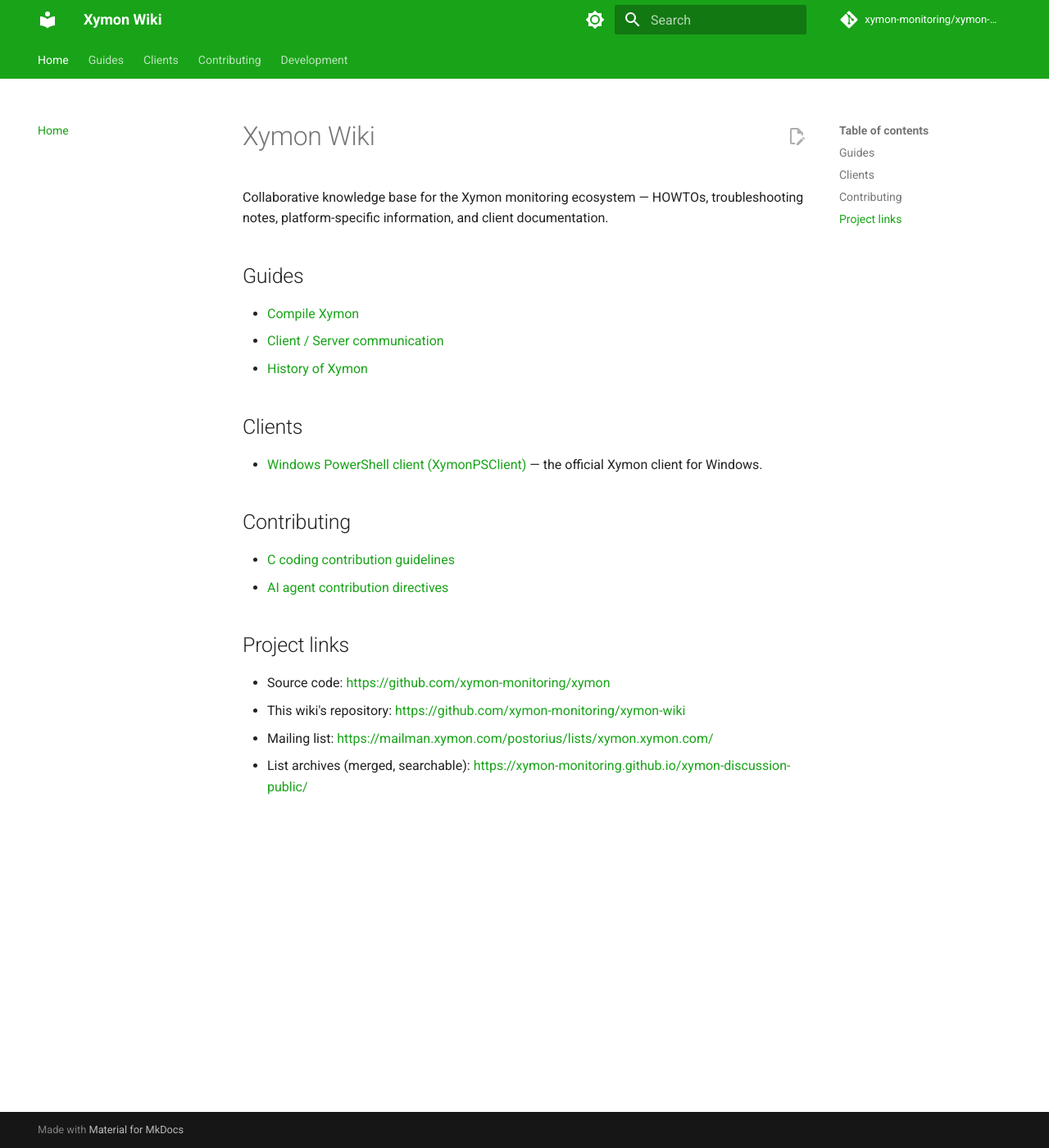
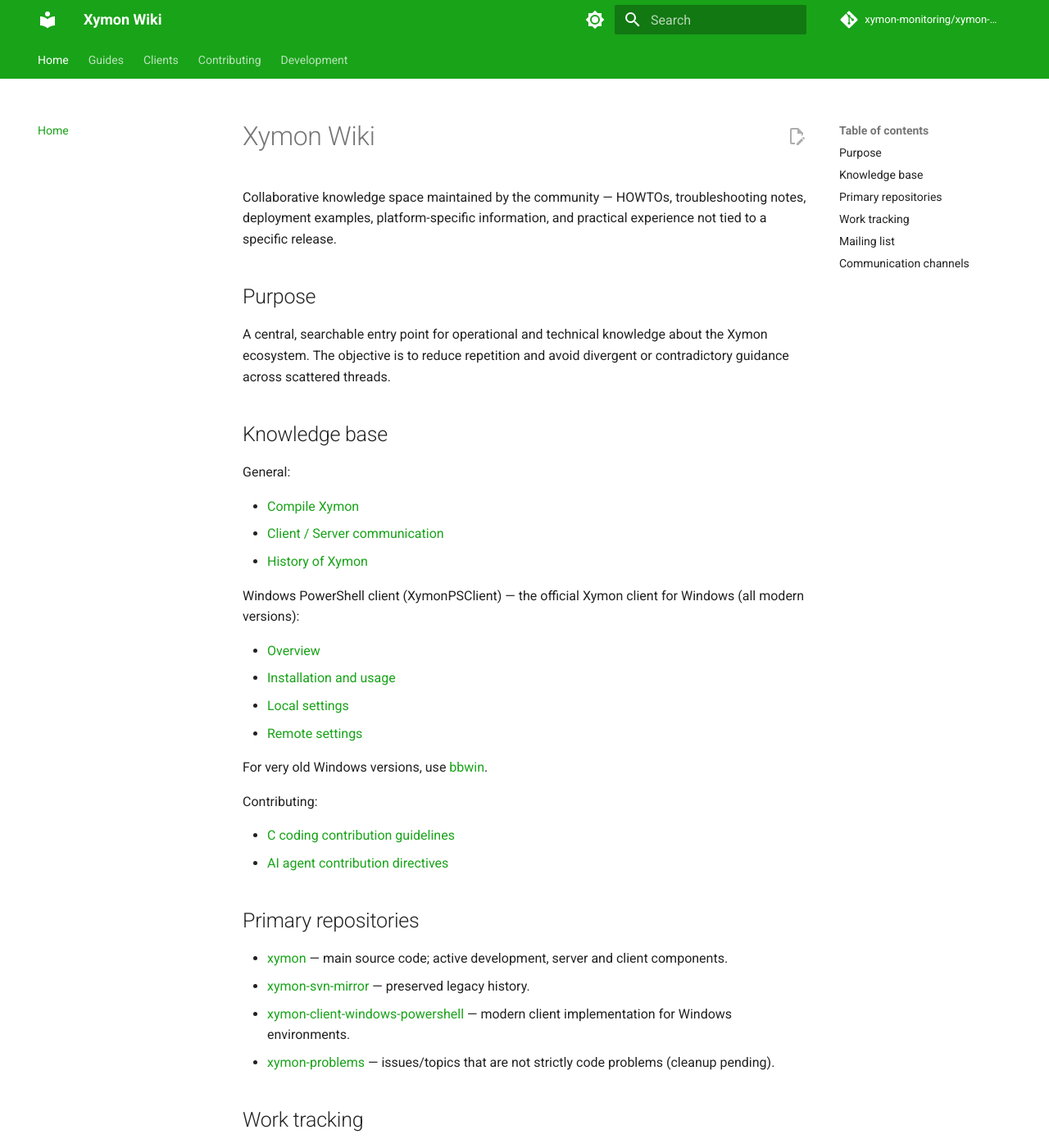
Before and after one commit to xymon-monitoring/xymon-wiki, an MkDocs documentation site: the page built from docs/index.md, in a window 1280 px wide and 1400 px high. Shown: the whole window at 82% size. Built offline with MkDocs 1.6.1 and Material for MkDocs 9.7.7, drawn with Linux system fonts in a browser that asks for light colours; comment, search, counter and statistics services are not loaded; some of the changed text lies outside the part shown.

Commit message:
docs: make the published home the canonical hub; README points to it (#9)
Fold all of the README's content (Purpose, knowledge-base index, primary
repositories, work tracking, mailing list + the three archives, communication
channels) into docs/index.md so the published site carries the full information,
with site-relative links. Reduce README.md to a short, elegant pointer to
https://xymon-monitoring.github.io/xymon-wiki/ plus how it's published and how
to contribute. No information dropped.

Co-authored-by: Bonomani <8841264+bonomani@users.noreply.github.com>

```diff
--- a/docs/index.md
+++ b/docs/index.md
@@ -1,26 +1,59 @@
 # Xymon Wiki
 
-Collaborative knowledge base for the Xymon monitoring ecosystem — HOWTOs,
-troubleshooting notes, platform-specific information, and client documentation.
+Collaborative knowledge space maintained by the community — HOWTOs, troubleshooting
+notes, deployment examples, platform-specific information, and practical experience
+not tied to a specific release.
 
-## Guides
+## Purpose
+
+A central, searchable entry point for operational and technical knowledge about the
+Xymon ecosystem. The objective is to reduce repetition and avoid divergent or
+contradictory guidance across scattered threads.
+
+## Knowledge base
+
+General:
 
 - [Compile Xymon](guides/how-to-compile-xymon.md)
 - [Client / Server communication](guides/client-server-communication.md)
 - [History of Xymon](guides/history-of-xymon.md)
 
-## Clients
+Windows PowerShell client (XymonPSClient) — the official Xymon client for Windows
+(all modern versions):
 
-- [Windows PowerShell client (XymonPSClient)](clients/windows-powershell/index.md) — the official Xymon client for Windows.
+- [Overview](clients/windows-powershell/index.md)
+- [Installation and usage](clients/windows-powershell/installation.md)
+- [Local settings](clients/windows-powershell/local-settings.md)
+- [Remote settings](clients/windows-powershell/remote-settings.md)
 
-## Contributing
+For very old Windows versions, use [bbwin](https://bbwin.sourceforge.net/).
+
+Contributing:
 
 - [C coding contribution guidelines](contributing/c-coding-contribution-guidelines.md)
 - [AI agent contribution directives](contributing/ai-agent-contribution-directives.md)
 
-## Project links
+## Primary repositories
 
-- Source code: <https://github.com/xymon-monitoring/xymon>
-- This wiki's repository: <https://github.com/xymon-monitoring/xymon-wiki>
-- Mailing list: <https://mailman.xymon.com/postorius/lists/xymon.xymon.com/>
-- List archives (merged, searchable): <https://xymon-monitoring.github.io/xymon-discussion-public/>
+- [xymon](https://github.com/xymon-monitoring/xymon) — main source code; active development, server and client components.
+- [xymon-svn-mirror](https://github.com/xymon-monitoring/xymon-svn-mirror) — preserved legacy history.
+- [xymon-client-windows-powershell](https://github.com/xymon-monitoring/xymon-client-windows-powershell) — modern client implementation for Windows environments.
+- [xymon-problems](https://github.com/xymon-monitoring/xymon-problems) — issues/topics that are not strictly code problems (cleanup pending).
+
+## Work tracking
+
+- [Issues](https://github.com/xymon-monitoring/xymon/issues) — structured tracking of active work, bug reports, design discussions, and tasks. Key topics may be pinned to remain visible.
+- Index issue (recommended) — a single pinned "index" issue can track and link the current key topics so context stays discoverable over time.
+
+## Mailing list
+
+- [Postorius (list home)](https://mailman.xymon.com/postorius/lists/xymon.xymon.com/) — primary forum for user questions, troubleshooting, and long-form discussions.
+- Subscribe by email — `xymon-subscribe@xymon.com` (works without an account).
+- Archives (three views of the same list):
+    - [Pipermail](https://lists.xymon.com/xymon/) — original historical archive, 2005 → mid-2024 (post-2024 superseded by HyperKitty).
+    - [HyperKitty](https://mailman.xymon.com/hyperkitty/list/xymon@xymon.com/) — current Mailman 3 web archive, 2024-07 → present.
+    - [Merged mirror](https://xymon-monitoring.github.io/xymon-discussion-public/) — Pipermail + HyperKitty combined, deduped and searchable, 2005 → present.
+
+## Communication channels
+
+- [private](https://github.com/xymon-monitoring/private) — private coordination repository used to reserve channel names and keep internal notes related to future Telegram and Signal channels.
```
Also changed, not shown: README.md (+6 -84 lines).
